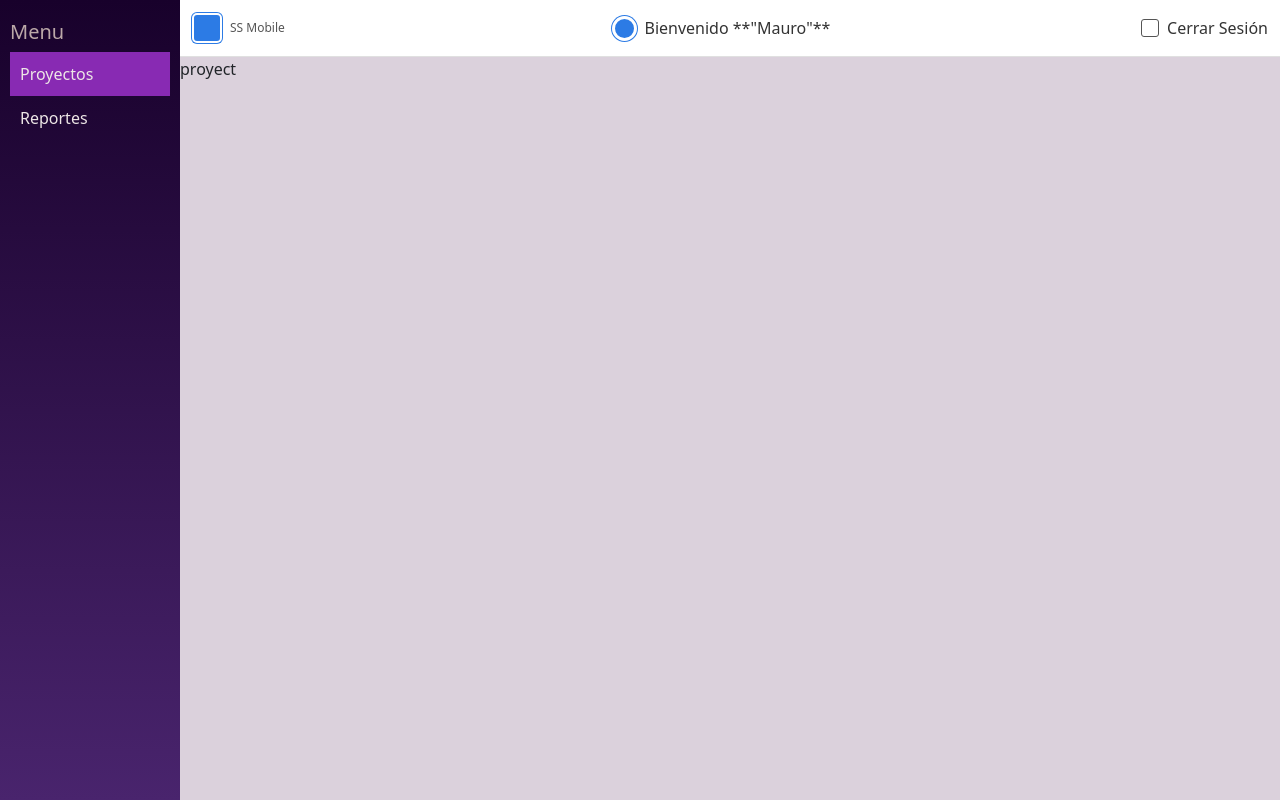
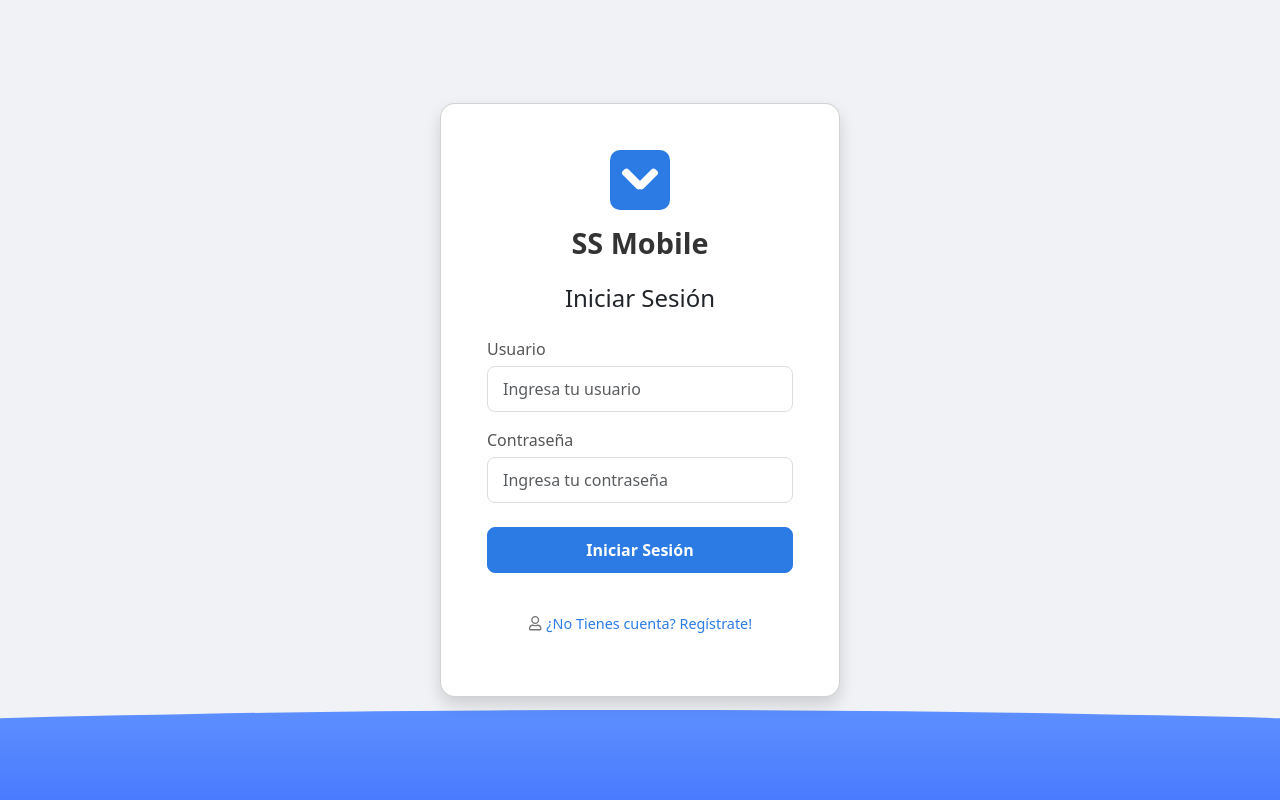
Before and after one commit to AlbMelisa/front-adm, a React (Vite) app: page / in a window 1280 px wide. Built offline with nearby package versions, Linux system fonts and the light colour scheme.

Commit message:
creacion de login

```diff
--- a/package.json
+++ b/package.json
@@ -14,6 +14,7 @@
     "react": "^19.1.1",
     "react-bootstrap": "^2.10.10",
     "react-dom": "^19.2.0",
+    "react-icons": "^5.5.0",
     "react-router-dom": "^7.9.3"
   },
   "devDependencies": {
--- a/src/main.jsx
+++ b/src/main.jsx
@@ -4,12 +4,13 @@ import { RouterProvider, createBrowserRouter } from "react-router-dom";
 import Layout from "./layout/Layout.jsx";
 import Proyect from "./pages/proyect.jsx";
 import 'bootstrap/dist/css/bootstrap.min.css';
+import Login from "./pages/login/Login.jsx";
 
 
 const router = createBrowserRouter([
   {
     path: "/",
-    element: <Layout />,
+    element: <Login />,
     children:[
       {
         path: '/',
--- /dev/null
+++ b/src/pages/login/Login.jsx
@@ -0,0 +1,88 @@
+import React, { useState } from 'react';
+import { Container, Card, Form, Button } from 'react-bootstrap';
+import { FaUser, FaLock, FaRegUser } from 'react-icons/fa'; // Importa los iconos necesarios
+import { useNavigate } from 'react-router-dom'; // Para la redirección después del login
+import '../login/login.css'
+
+const Login = () => {
+   const [username, setUsername] = useState('');
+  const [password, setPassword] = useState('');
+  const navigate = useNavigate();
+
+  const handleLogin = (e) => {
+    e.preventDefault();
+    console.log('Usuario:', username, 'Contraseña:', password);
+
+    // Aquí iría tu lógica de autenticación real (llamada a API, etc.)
+    // Por ahora, simulamos un login exitoso y redirigimos
+    if (username === 'test' && password === 'password') {
+      alert('¡Login exitoso!');
+      // Redirige al usuario a la página principal después del login
+      navigate('/');
+    } else {
+      alert('Usuario o contraseña incorrectos');
+    }
+  };
+  return (
+      <div className="login-page-container"> {/* Contenedor para el fondo y centrado */}
+      <Container className="d-flex justify-content-center align-items-center min-vh-100">
+        <Card className="login-card shadow p-4"> {/* Card con sombra y padding */}
+          <Card.Body className="text-center">
+
+            {/* Logo o Icono Principal */}
+            <div className="login-logo-container mb-3">
+              {/* Puedes usar una imagen aquí <img src="tu_logo.png" alt="SS Mobile Logo" className="login-logo" /> */}
+              {/* O un div placeholder como en el Navbar anterior, o iconos */}
+              <div className="login-logo-icon">
+                {/* Ícono de "SS Mobile" */}
+                {/* Simulamos el icono de las flechas con CSS */}
+              </div>
+            </div>
+            <Card.Title className="mb-4">SS Mobile</Card.Title>
+            <h4 className="mb-4">Iniciar Sesión</h4>
+
+            {/* Formulario de Login */}
+            <Form onSubmit={handleLogin}>
+              <Form.Group className="mb-3" controlId="formBasicEmail">
+                <Form.Label>Usuario</Form.Label>
+                <Form.Control
+                  type="text"
+                  placeholder="Ingresa tu usuario"
+                  value={username}
+                  onChange={(e) => setUsername(e.target.value)}
+                  required
+                />
+              </Form.Group>
+
+              <Form.Group className="mb-4" controlId="formBasicPassword">
+                <Form.Label>Contraseña</Form.Label>
+                <Form.Control
+                  type="password"
+                  placeholder="Ingresa tu contraseña"
+                  value={password}
+                  onChange={(e) => setPassword(e.target.value)}
+                  required
+                />
+              </Form.Group>
+
+              <Button variant="primary" type="submit" className="w-100 mb-3">
+                Iniciar Sesión
+              </Button>
+            </Form>
+
+            {/* Enlace de Registro */}
+            <div className="mt-4">
+              <p className="small-text-login">
+                <FaRegUser className="me-1" /> {/* Icono de persona para "Registrate" */}
+                <a href="/register">¿No Tienes cuenta? Regístrate!</a>
+              </p>
+            </div>
+
+          </Card.Body>
+        </Card>
+      </Container>
+    </div>
+  )
+}
+
+export default Login
--- /dev/null
+++ b/src/pages/login/login.css
@@ -0,0 +1,145 @@
+/* Importa este archivo en Login.jsx: import './Login.css'; */
+
+.login-page-container {
+    background-color: #f0f2f5; /* Fondo gris claro */
+    min-height: 100vh;
+    display: flex;
+    align-items: center;
+    justify-content: center;
+    position: relative;
+    overflow: hidden; /* Asegura que las olas no se salgan */
+}
+
+/* --------------------------------------
+   ESTILO DEL FONDO CON OLAS
+   -------------------------------------- */
+.login-page-container::before {
+    content: "";
+    position: absolute;
+    bottom: 0;
+    left: 0;
+    width: 100%;
+    height: 150px; /* Altura de las "olas" */
+    background: linear-gradient(to top, #4a7bff, #6a9cff); /* Degradado azul de las olas */
+    clip-path: ellipse(120% 60% at 50% 100%); /* Forma de onda */
+    z-index: 0; /* Coloca las olas detrás del contenido */
+}
+
+/* --------------------------------------
+   ESTILO DE LA TARJETA DE LOGIN
+   -------------------------------------- */
+.login-card {
+    width: 100%;
+    max-width: 400px; /* Ancho máximo para la tarjeta */
+    border-radius: 15px; /* Bordes más redondeados */
+    box-shadow: 0 10px 25px rgba(0, 0, 0, 0.1); /* Sombra más pronunciada */
+    z-index: 1; /* Asegura que la tarjeta esté encima de las olas */
+    padding: 30px !important; /* Más padding interno */
+}
+
+.login-card .card-title {
+    font-size: 1.8rem;
+    font-weight: 700;
+    color: #333;
+}
+
+/* --------------------------------------
+   ESTILO DEL LOGO "SS Mobile"
+   -------------------------------------- */
+.login-logo-container {
+    margin-bottom: 25px; /* Espacio debajo del logo */
+}
+
+.login-logo-icon {
+    /* Simula el icono de las flechas azules */
+    width: 60px;
+    height: 60px;
+    background-color: #2c7be5; /* Color azul */
+    border-radius: 10px;
+    margin: 0 auto; /* Centrar el icono */
+    display: flex;
+    justify-content: center;
+    align-items: center;
+    position: relative;
+    overflow: hidden; /* Oculta partes del "icono interno" */
+}
+
+.login-logo-icon::before,
+.login-logo-icon::after {
+    content: '';
+    position: absolute;
+    background-color: white;
+    border-radius: 3px;
+}
+
+.login-logo-icon::before {
+    width: 25px;
+    height: 8px;
+    transform: rotate(45deg);
+    top: 25px;
+    left: 10px;
+}
+
+.login-logo-icon::after {
+    width: 25px;
+    height: 8px;
+    transform: rotate(-45deg);
+    top: 25px;
+    right: 10px;
+}
+
+/* --------------------------------------
+   ESTILOS DE FORMULARIO Y BOTONES
+   -------------------------------------- */
+.login-card .form-label {
+    text-align: left;
+    display: block;
+    margin-bottom: 5px;
+    font-weight: 500;
+    color: #555;
+}
+
+.login-card .form-control {
+    border-radius: 8px; /* Bordes redondeados para inputs */
+    padding: 10px 15px;
+    border: 1px solid #ddd;
+}
+
+.login-card .form-control:focus {
+    border-color: #8bb4ff;
+    box-shadow: 0 0 0 0.25rem rgba(44, 123, 229, 0.25);
+}
+
+.login-card .btn-primary {
+    background-color: #2c7be5; /* Azul primario */
+    border-color: #2c7be5;
+    border-radius: 8px;
+    padding: 10px 0;
+    font-weight: 600;
+}
+
+.login-card .btn-primary:hover {
+    background-color: #2067d0;
+    border-color: #2067d0;
+}
+
+/* --------------------------------------
+   TEXTO PEQUEÑO Y ENLACE DE REGISTRO
+   -------------------------------------- */
+.small-text-login {
+    font-size: 0.9rem;
+    color: #777;
+    display: flex;
+    align-items: center;
+    justify-content: center;
+}
+
+.small-text-login a {
+    color: #2c7be5;
+    text-decoration: none;
+    font-weight: 500;
+}
+
+.small-text-login a:hover {
+    text-decoration: underline;
+}
```
Also changed, not shown: src/pages/Login.jsx (deleted, +0 -9 lines), 1 other file (tests, documents, lock files or other folders).
